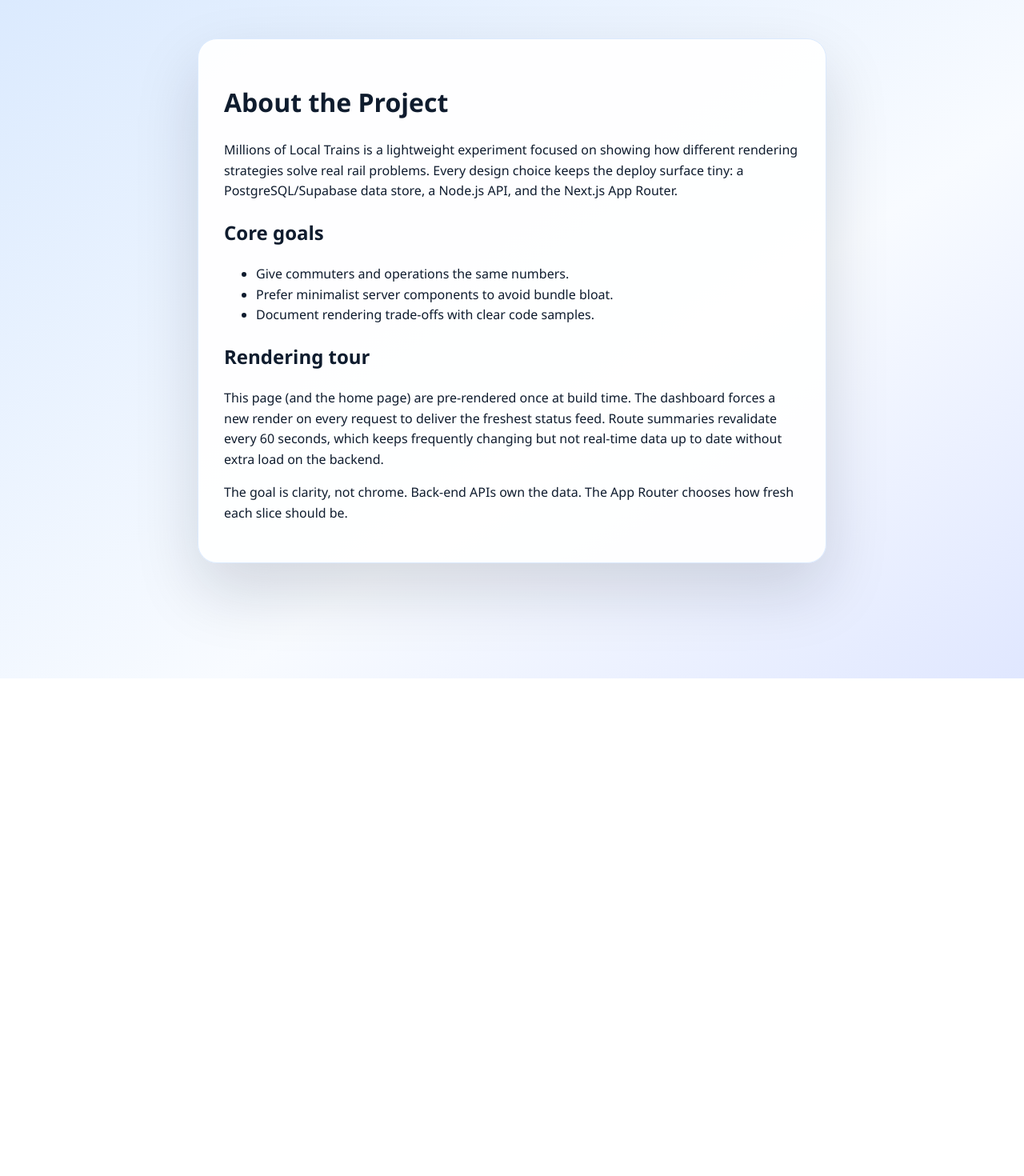
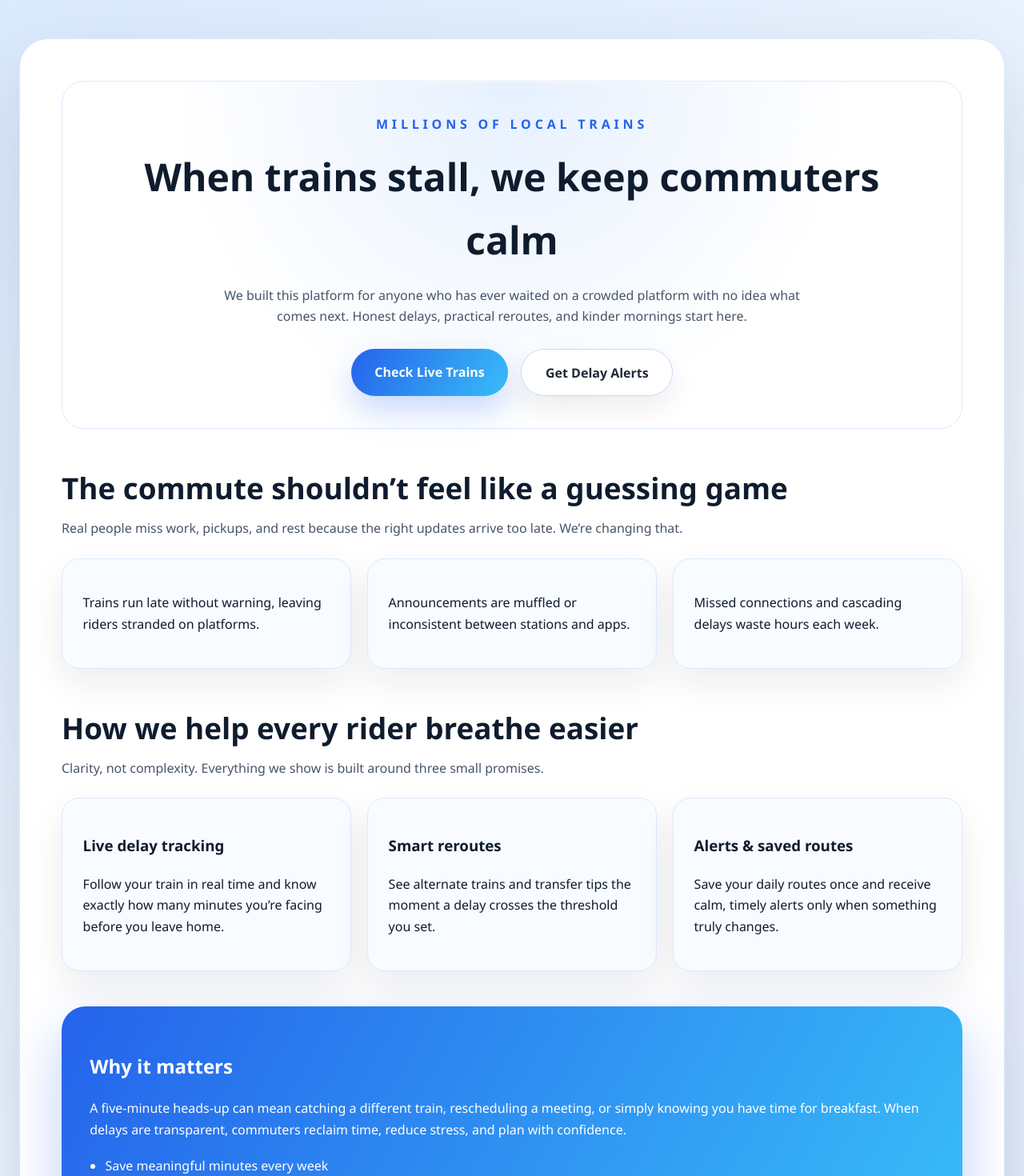
Before and after one commit to kalviumcommunity/S63-0126-Alpha-Full-Stack-With-NextjsAnd-AWS-Azure-Million-Trains, a Next.js app in the folder train-tracker/: page /about in a window 1280 px wide. Shown: the top 1470 px of the page at 80% size. Before the commit the page ends 848 px from the top, so only its background shows below. Built offline with nearby package versions, Linux system fonts and the light colour scheme.

Commit message:
About page done

```diff
--- a/train-tracker/app/about/page.tsx
+++ b/train-tracker/app/about/page.tsx
@@ -2,51 +2,293 @@
 
 export const revalidate = false;
 
+const problemPoints = [
+  "Trains run late without warning, leaving riders stranded on platforms.",
+  "Announcements are muffled or inconsistent between stations and apps.",
+  "Missed connections and cascading delays waste hours each week."
+];
+
+const solutionCards = [
+  {
+    title: "Live delay tracking",
+    copy: "Follow your train in real time and know exactly how many minutes you’re facing before you leave home."
+  },
+  {
+    title: "Smart reroutes",
+    copy: "See alternate trains and transfer tips the moment a delay crosses the threshold you set."
+  },
+  {
+    title: "Alerts & saved routes",
+    copy: "Save your daily routes once and receive calm, timely alerts only when something truly changes."
+  }
+];
+
+const trustPoints = [
+  "Always free for commuters",
+  "Information verified with live rail feeds",
+  "Written in clear, human language"
+];
+
 export default function AboutPage(): ReactElement {
   return (
-    <main
-      style={{
-        padding: "2rem",
-        fontFamily: "'Space Grotesk', 'Segoe UI', system-ui, sans-serif",
-        lineHeight: 1.6,
-        maxWidth: "720px",
-        margin: "3rem auto",
-        background: "rgba(255, 255, 255, 0.95)",
-        borderRadius: "24px",
-        border: "1px solid #dbeafe",
-        boxShadow: "0 35px 80px rgba(15, 23, 42, 0.15)",
-        color: "#0f1c2e"
-      }}
-    >
-      <h1>About the Project</h1>
+    <>
+      <main className="about-page">
+        <section className="about-container">
+          <section className="hero fade-in">
+            <p className="eyebrow">Millions of Local Trains</p>
+            <h1>When trains stall, we keep commuters calm</h1>
+            <p className="hero-copy">
+              We built this platform for anyone who has ever waited on a crowded platform with no idea what comes next. Honest delays,
+              practical reroutes, and kinder mornings start here.
+            </p>
+            <div className="hero-actions">
+              <a className="primary-btn" href="/dashboard">
+                Check Live Trains
+              </a>
+              <a className="ghost-btn" href="/signup">
+                Get Delay Alerts
+              </a>
+            </div>
+          </section>
+
+          <section className="card-section">
+            <div className="section-header">
+              <h2>The commute shouldn’t feel like a guessing game</h2>
+              <p>Real people miss work, pickups, and rest because the right updates arrive too late. We’re changing that.</p>
+            </div>
+            <div className="card-grid">
+              {problemPoints.map((point) => (
+                <article key={point} className="info-card">
+                  <p>{point}</p>
+                </article>
+              ))}
+            </div>
+          </section>
+
+          <section className="card-section">
+            <div className="section-header">
+              <h2>How we help every rider breathe easier</h2>
+              <p>Clarity, not complexity. Everything we show is built around three small promises.</p>
+            </div>
+            <div className="card-grid">
+              {solutionCards.map((card) => (
+                <article key={card.title} className="info-card">
+                  <h3>{card.title}</h3>
+                  <p>{card.copy}</p>
+                </article>
+              ))}
+            </div>
+          </section>
+
+          <section className="gradient-panel">
+            <h2>Why it matters</h2>
             <p>
-        Millions of Local Trains is a lightweight experiment focused on showing
-        how different rendering strategies solve real rail problems. Every
-        design choice keeps the deploy surface tiny: a PostgreSQL/Supabase data
-        store, a Node.js API, and the Next.js App Router.
+              A five-minute heads-up can mean catching a different train, rescheduling a meeting, or simply knowing you have time for
+              breakfast. When delays are transparent, commuters reclaim time, reduce stress, and plan with confidence.
             </p>
-      <section>
-        <h2>Core goals</h2>
             <ul>
-          <li>Give commuters and operations the same numbers.</li>
-          <li>Prefer minimalist server components to avoid bundle bloat.</li>
-          <li>Document rendering trade-offs with clear code samples.</li>
+              <li>Save meaningful minutes every week</li>
+              <li>Reduce the stress of not knowing what comes next</li>
+              <li>Plan pickups, meetings, and evenings with reliable context</li>
             </ul>
           </section>
-      <section>
-        <h2>Rendering tour</h2>
+
+          <section className="trust-grid">
+            {trustPoints.map((point) => (
+              <article key={point} className="trust-card">
+                <span>✓</span>
+                <p>{point}</p>
+              </article>
+            ))}
+          </section>
+
+          <section className="cta-panel">
+            <h2>Ready for calmer commutes?</h2>
             <p>
-          This page (and the home page) are pre-rendered once at build time. The
-          dashboard forces a new render on every request to deliver the freshest
-          status feed. Route summaries revalidate every 60 seconds, which keeps
-          frequently changing but not real-time data up to date without extra
-          load on the backend.
+              Check today’s live status board or set up alerts for the routes you care about. It’s free, fast, and built for riders like you.
             </p>
+            <a className="primary-btn large" href="/dashboard">
+              Start Checking Train Status
+            </a>
           </section>
-      <p>
-        The goal is clarity, not chrome. Back-end APIs own the data. The App
-        Router chooses how fresh each slice should be.
-      </p>
+        </section>
       </main>
+      <style>{`
+        :root {
+          font-family: 'Space Grotesk', 'Segoe UI', system-ui, sans-serif;
+        }
+        .about-page {
+          min-height: 100vh;
+          padding: 3rem 1.5rem 4rem;
+          background: linear-gradient(140deg, #dbeafe 0%, #eff6ff 50%, #e0e7ff 100%);
+          display: flex;
+          justify-content: center;
+        }
+        .about-container {
+          width: 100%;
+          max-width: 1160px;
+          background: #ffffff;
+          border-radius: 36px;
+          border: 1px solid #dbeafe;
+          box-shadow: 0 45px 110px rgba(15, 23, 42, 0.15);
+          padding: 3.25rem;
+          color: #0f1c2e;
+          line-height: 1.65;
+          display: grid;
+          gap: 2.75rem;
+        }
+        .hero {
+          background: radial-gradient(circle at top, rgba(219, 234, 254, 0.7), #ffffff 60%);
+          border-radius: 28px;
+          border: 1px solid #dbeafe;
+          padding: 2.5rem;
+          box-shadow: inset 0 1px 0 rgba(255, 255, 255, 0.8);
+          text-align: center;
+        }
+        .eyebrow {
+          text-transform: uppercase;
+          letter-spacing: 0.3em;
+          color: #2563eb;
+          font-weight: 600;
+          margin: 0 0 0.8rem;
+        }
+        .hero h1 {
+          font-size: clamp(2rem, 4vw, 3rem);
+          margin: 0 0 1rem;
+        }
+        .hero-copy {
+          color: #475569;
+          max-width: 720px;
+          margin: 0 auto 1.75rem;
+        }
+        .hero-actions {
+          display: flex;
+          flex-wrap: wrap;
+          gap: 1rem;
+          justify-content: center;
+        }
+        .primary-btn,
+        .ghost-btn {
+          padding: 0.95rem 1.85rem;
+          border-radius: 999px;
+          font-weight: 600;
+          text-decoration: none;
+          transition: transform 180ms ease, box-shadow 180ms ease;
+        }
+        .primary-btn {
+          background: linear-gradient(120deg, #2563eb, #38bdf8);
+          color: #ffffff;
+          box-shadow: 0 18px 40px rgba(37, 99, 235, 0.25);
+        }
+        .ghost-btn {
+          border: 1px solid #c7d7ff;
+          color: #1f2937;
+          background: #ffffff;
+          box-shadow: 0 15px 35px rgba(15, 23, 42, 0.08);
+        }
+        .primary-btn:hover,
+        .ghost-btn:hover {
+          transform: translateY(-4px);
+          box-shadow: 0 25px 50px rgba(37, 99, 235, 0.25);
+        }
+        .card-section {
+          display: grid;
+          gap: 1.5rem;
+        }
+        .section-header h2 {
+          margin: 0 0 0.4rem;
+          font-size: clamp(1.8rem, 3vw, 2.3rem);
+        }
+        .section-header p {
+          margin: 0;
+          color: #475569;
+        }
+        .card-grid {
+          display: grid;
+          grid-template-columns: repeat(auto-fit, minmax(240px, 1fr));
+          gap: 1.25rem;
+        }
+        .info-card {
+          background: #f8fbff;
+          border-radius: 22px;
+          border: 1px solid #dbeafe;
+          padding: 1.6rem;
+          box-shadow: 0 18px 45px rgba(15, 23, 42, 0.08);
+          transition: transform 200ms ease, box-shadow 200ms ease;
+        }
+        .info-card:hover {
+          transform: translateY(-6px);
+          box-shadow: 0 28px 65px rgba(15, 23, 42, 0.15);
+        }
+        .gradient-panel {
+          background: linear-gradient(120deg, #2563eb, #38bdf8);
+          border-radius: 30px;
+          color: #ffffff;
+          padding: 2.2rem;
+          box-shadow: 0 30px 70px rgba(37, 99, 235, 0.3);
+        }
+        .gradient-panel ul {
+          margin: 1.2rem 0 0;
+          padding-left: 1.2rem;
+        }
+        .trust-grid {
+          display: grid;
+          grid-template-columns: repeat(auto-fit, minmax(220px, 1fr));
+          gap: 1rem;
+        }
+        .trust-card {
+          background: #ffffff;
+          border-radius: 22px;
+          border: 1px solid #dbeafe;
+          padding: 1.4rem;
+          display: flex;
+          gap: 0.75rem;
+          align-items: center;
+          box-shadow: 0 20px 45px rgba(15, 23, 42, 0.08);
+        }
+        .trust-card span {
+          font-size: 1.35rem;
+          color: #2563eb;
+          font-weight: 700;
+        }
+        .cta-panel {
+          text-align: center;
+          background: #f8fbff;
+          border-radius: 28px;
+          border: 1px solid #dbeafe;
+          padding: 2.5rem;
+        }
+        .cta-panel p {
+          color: #475569;
+          max-width: 640px;
+          margin: 0.75rem auto 1.75rem;
+        }
+        .primary-btn.large {
+          padding: 1.15rem 2.4rem;
+          font-size: 1rem;
+        }
+        .fade-in {
+          animation: fadeInUp 700ms ease both;
+        }
+        @keyframes fadeInUp {
+          from {
+            opacity: 0;
+            transform: translateY(18px);
+          }
+          to {
+            opacity: 1;
+            transform: translateY(0);
+          }
+        }
+        @media (max-width: 768px) {
+          .about-container {
+            padding: 2.25rem;
+          }
+          .hero {
+            padding: 2rem;
+          }
+        }
+      `}</style>
+    </>
   );
 }
```
Lines whose indentation alone changed are shown as unchanged.
